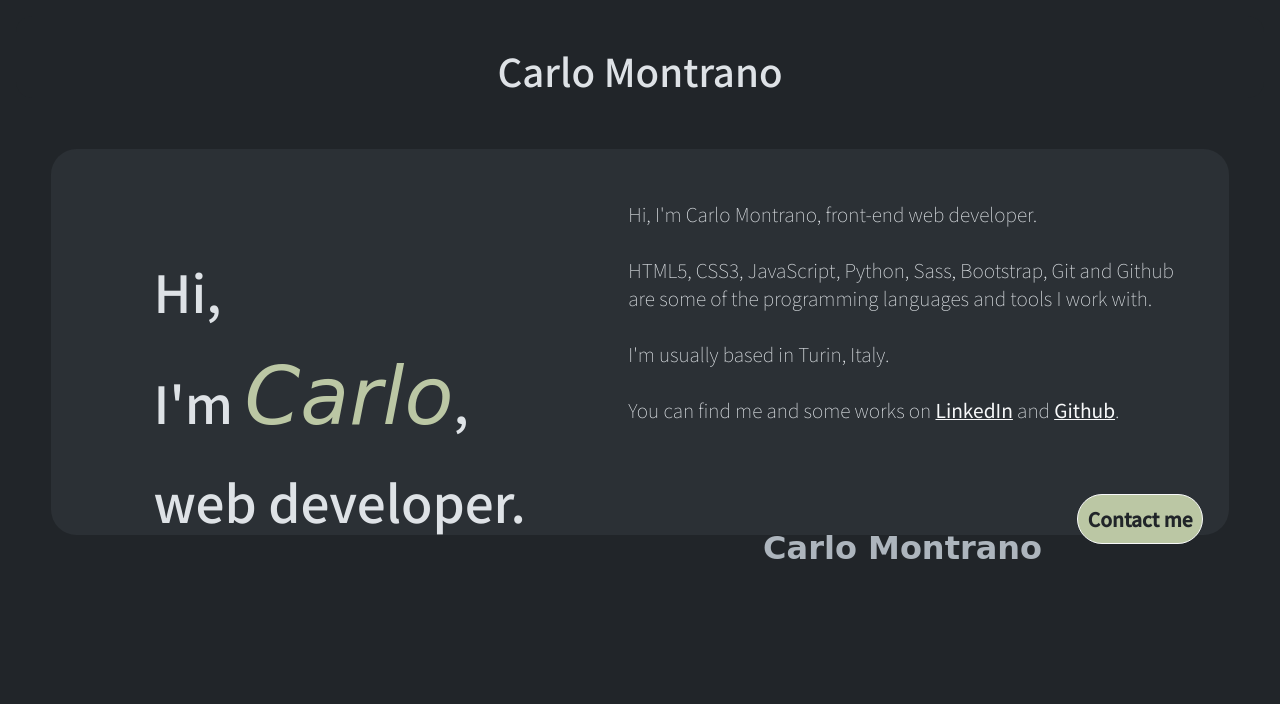
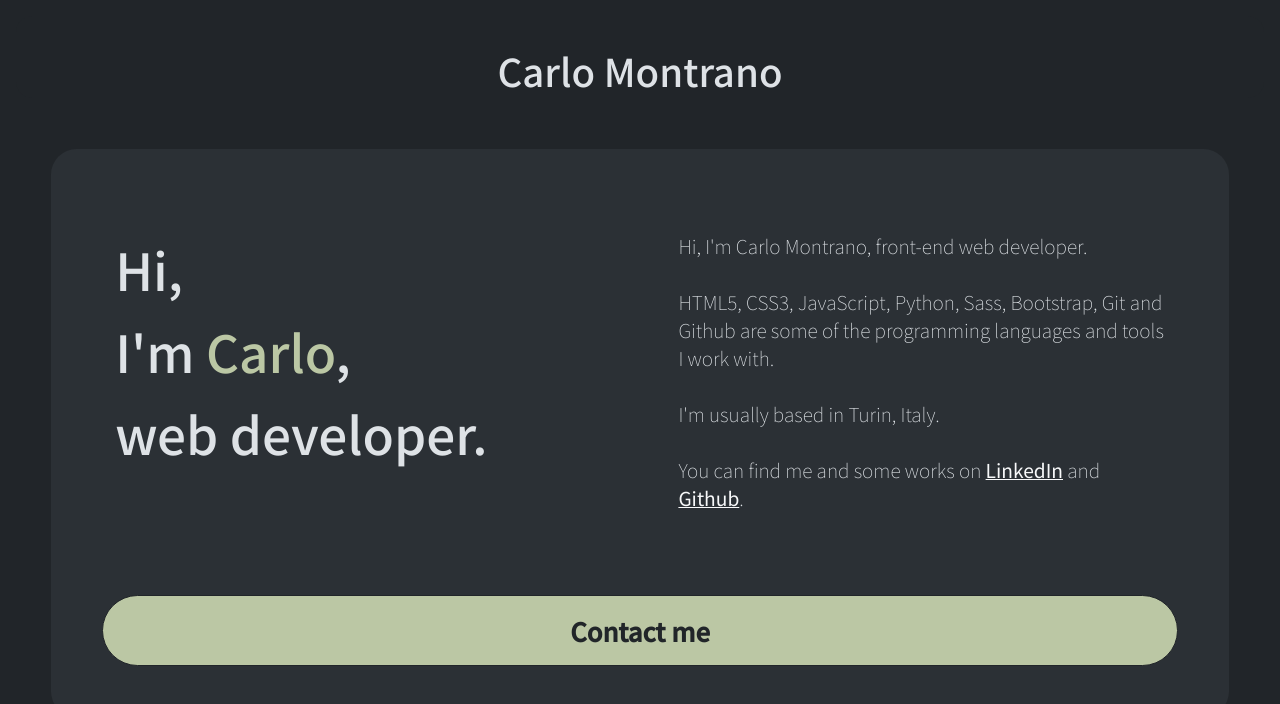
Before and after one commit to carlo-montrano/portfolio, a plain HTML site: page index.html in a window 1280 px wide. Drawn offline with Linux system fonts and the light colour scheme; a web font is replaced by a local one.

Commit message:
Add files via upload

```diff
--- a/css/main.scss
+++ b/css/main.scss
@@ -41,40 +41,36 @@ body {
 
 .section {
     background-color: #2B3035;
-    @supports (background-blend-mode: multiply) {
-        background-attachment: fixed;
-        background-blend-mode: multiply;
-        background-image:
-            url(/img/code.jpg);
-        //background-color: #212529;
-        background-position: center center;
-        background-repeat: no-repeat;
-        background-size: 200%;
-    }
     border-radius: 1.6rem;
     color: #DEE2E6;
     display: block;
-    margin: 1rem 1rem 0 1rem;
+    margin: 1.6rem 1rem;
+    padding: 1.6rem;
 
     &__heading {
         color: #DEE2E6;
         font-size: clamp(3rem, calc(5vw + .2rem), 4.8rem);
         font-weight: 500;
         line-height: 1.6;
-        padding: 12rem 2.4rem 12rem 2.4rem;
+        margin: 1rem 0;
+        padding: 2.4rem 2.4rem 1.6rem 2.4rem;
 
         @media screen and (min-width: 1000px) {
-            display: flexbox;
+            display: inline-block;
             float: left;
             font-size: 3.2rem;
-            padding: 3.2rem 6.4rem 3.2rem 6.4rem;
+            position: relative;
+            top: 0;
+            left: 0;
+            padding: 2.4rem;
+            width: 50%;
         }
     }
 
     &__details {
         font-size: clamp(1rem, calc(5vw + .2rem), 1.6rem);
         font-weight: 100;
-        padding: 2.4rem 2.4rem 4.8rem 2.4rem;
+        padding: 0 2.4rem;
 
         .social-links {
             color: #F8F9FA;
@@ -82,41 +78,39 @@ body {
         }
 
         @media screen and (min-width: 1000px) {
-            display: flexbox;
+            display: inline-block;
             font-size: 1.2rem;
-            padding: 3.2rem;
+            padding: 2.4rem;
+            position: relative;
+            top: 0;
+            right: 0;
             text-align: left;
+            width: 50%;
         }
     }
 
-    &__signature {
-        color: #ADB5BD;
-        font-family: 'La Belle Aurore', cursive;
-        position: relative;
-        bottom: -2rem;
-        right: .6rem;
-        text-align: right;
-    }
 
     .button {
         background-color: #BBC7A4;
         border-radius: 3.2rem;
-        border: solid 1.6px #F8F9FA;
+        border: solid 1.6px #212529;
         color: #212529;
-        display: inline-block;
+        display: block;
         font-size: clamp(1rem, calc(5vw + .2rem), 1.6rem);;
         font-weight: bold;
-        margin: 3.2rem 2.4rem 4.8rem 2.4rem;
-        padding: 1.2rem 1.6rem;
+        margin: 3.2rem 2.4rem;
+        padding: 1.2rem;
+        text-align: center;
         text-decoration: none;
 
         @media screen and (min-width: 1000px) {
-            display: flex;
-            float: inline-end;
-            font-size: 1.2rem;
+            display: block;
+            font-size: 1.6rem;
             justify-content: center;
-            margin: 0 1.6rem;
-            padding: .6rem,
+            margin: 1.6rem;
+            position: relative;
+            bottom: 0;
+            padding: 1rem;
         }
     }
 
--- a/index.html
+++ b/index.html
@@ -8,9 +8,6 @@
     <!-- CSS Stylesheets  -->
     <link rel="stylesheet" href="css/main.css">
 
-    <!-- Font-awesome Scripts -->
-    <script src="https://kit.fontawesome.com/737a4f4db0.js" crossorigin="anonymous"></script>
-
     <!-- Google Fonts  -->
     <link href="https://fonts.googleapis.com/css2?family=La+Belle+Aurore&family=Noto+Sans+JP:wght@100;400;500&display=swap" rel="stylesheet">
 
@@ -18,25 +15,24 @@
 <body>
     <header>
         <div class="navbar">
+
             <a href="#" class="logo">Carlo Montrano</a>
+
         </div>
     </header>
     <main>
         <div class="section">
-            <h3 class="section__heading">Hi,<br>I'm <em style="color: #BBC7A4; font-family: 'La Belle Aurore', cursive; font-size: clamp(4rem, calc(5vw + 1rem), 6rem);">Carlo</em>,<br>web developer.</h3>
+
+            <h3 class="section__heading">Hi,<br>I'm <span style="color: #BBC7A4;">Carlo</span>,<br>web developer.</h3>
+
             <p class="section__details">
                 Hi, I'm Carlo Montrano, front-end web developer. <br><br>HTML5, CSS3, JavaScript, Python, Sass, Bootstrap, Git and Github are some of the programming languages and tools I work with.<br><br> I'm usually based in Turin, Italy.<br><br> You can find me and some works on <a href="https://www.linkedin.com/in/carlo-montrano-7319aa1b5/" class="social-links">LinkedIn</a> and <a href="https://github.com/carlo-montrano" class="social-links">Github</a>.
                 <br>
-
             </p>
 
             <a class="button" href="mailto:carlo.montrano@gmail.com">Contact me</a>
 
-            <h1 class="section__signature">Carlo Montrano</h1>
         </div>
     </main>
-    <footer>
-
-    </footer>
 </body>
 </html>
```
Also changed, not shown: css/main.css, 1 other file.
